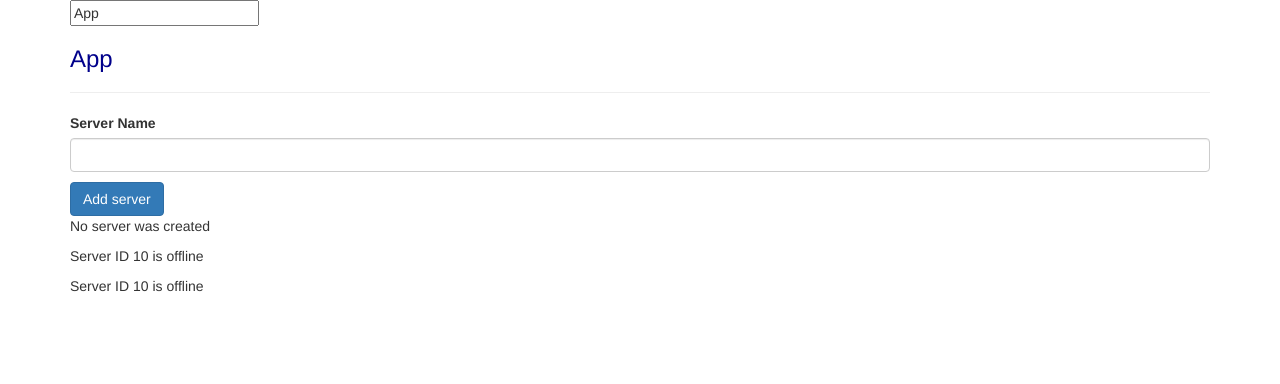
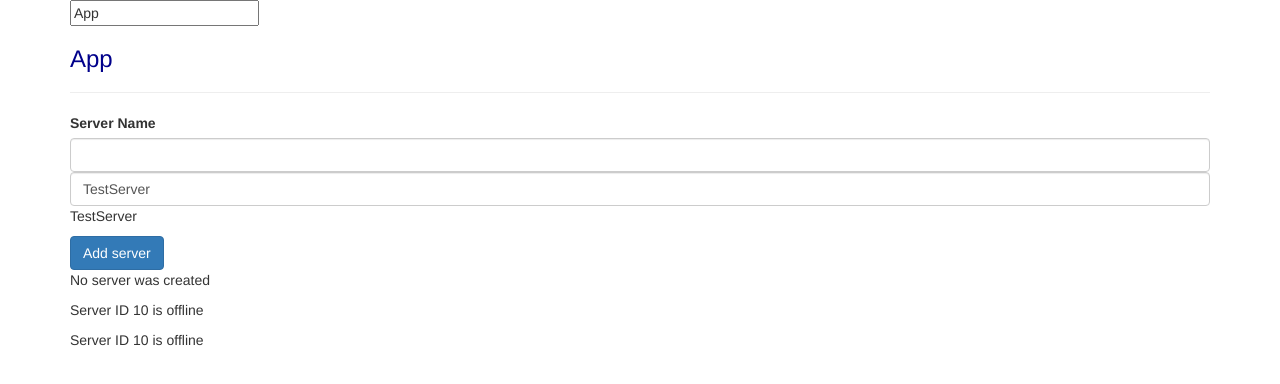
Before and after one commit to secretMoi/angular-udemy-tuto, an Angular app: page / in a window 1280 px wide. Shown: the top 384 px of the page. Built offline with nearby package versions, Linux system fonts and the light colour scheme.

Commit message:
2 way databinding

```diff
--- a/src/app/app.module.ts
+++ b/src/app/app.module.ts
@@ -2,7 +2,7 @@ import { NgModule } from '@angular/core';
 import { BrowserModule } from '@angular/platform-browser';
 
 import { AppComponent } from './app.component';
-import {FormsModule} from "@angular/forms";
+import { FormsModule } from "@angular/forms";
 import { ServerComponent } from './server/server.component';
 import { ServersComponent } from './servers/servers.component';
 
--- a/src/app/servers/servers.component.html
+++ b/src/app/servers/servers.component.html
@@ -1,6 +1,8 @@
 <label>Server Name</label>
 <input type="text" class="form-control"
 (input)="onUpdateServerName($event)">
+<input type="text" class="form-control"
+       [(ngModel)]="serverName">
 <p>{{serverName}}</p>
 
 <button type="button" class="btn btn-primary" [disabled]="!allowNewServer" (click)="onCreateServer()"
--- a/src/app/servers/servers.component.ts
+++ b/src/app/servers/servers.component.ts
@@ -8,7 +8,7 @@ import { Component, OnInit } from '@angular/core';
 export class ServersComponent implements OnInit {
   allowNewServer: boolean = false;
   serverCreationStatus: string = 'No server was created';
-  serverName: string = '';
+  serverName: string = 'TestServer';
 
   constructor() {
     setTimeout(() => {
```
